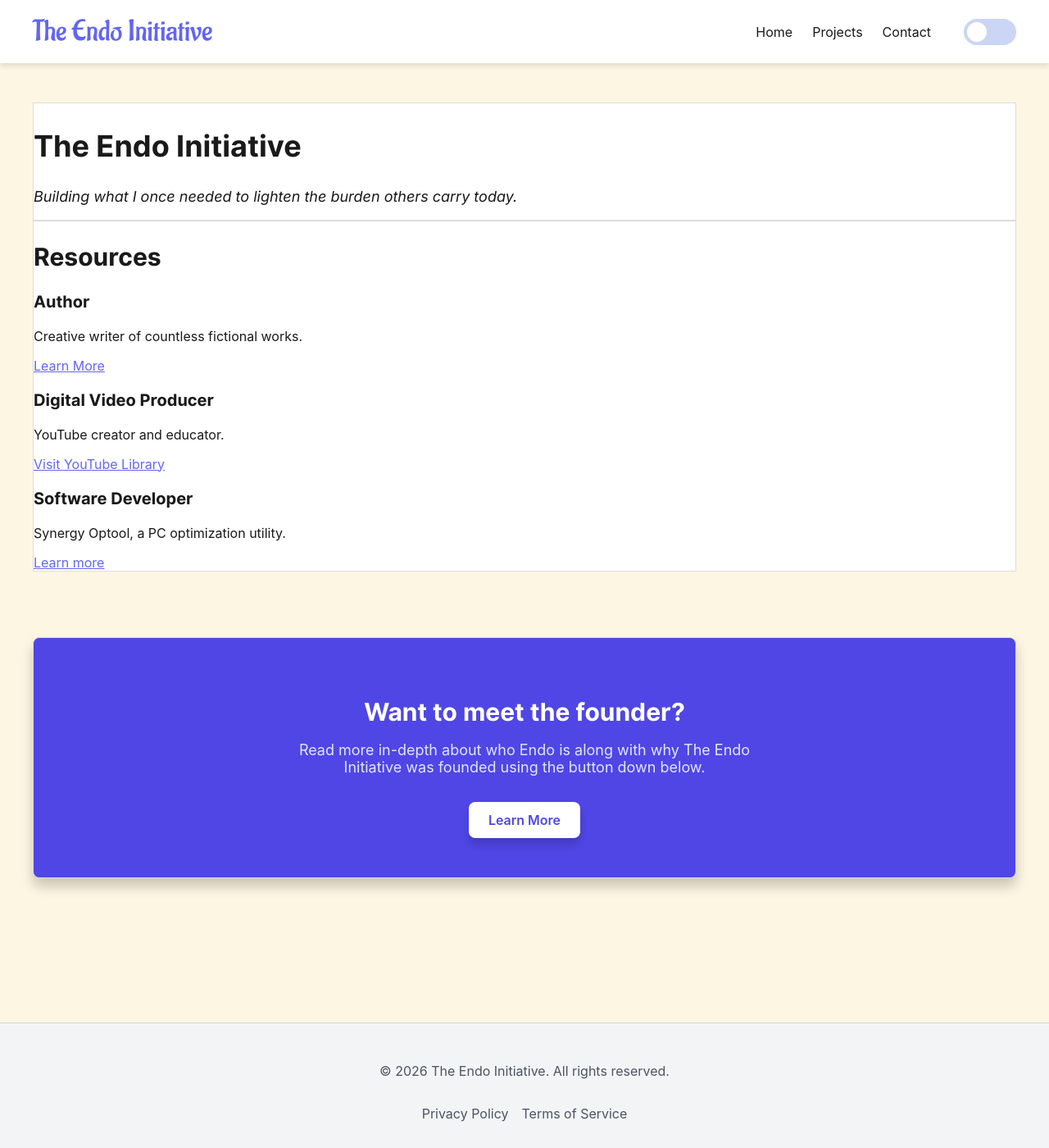
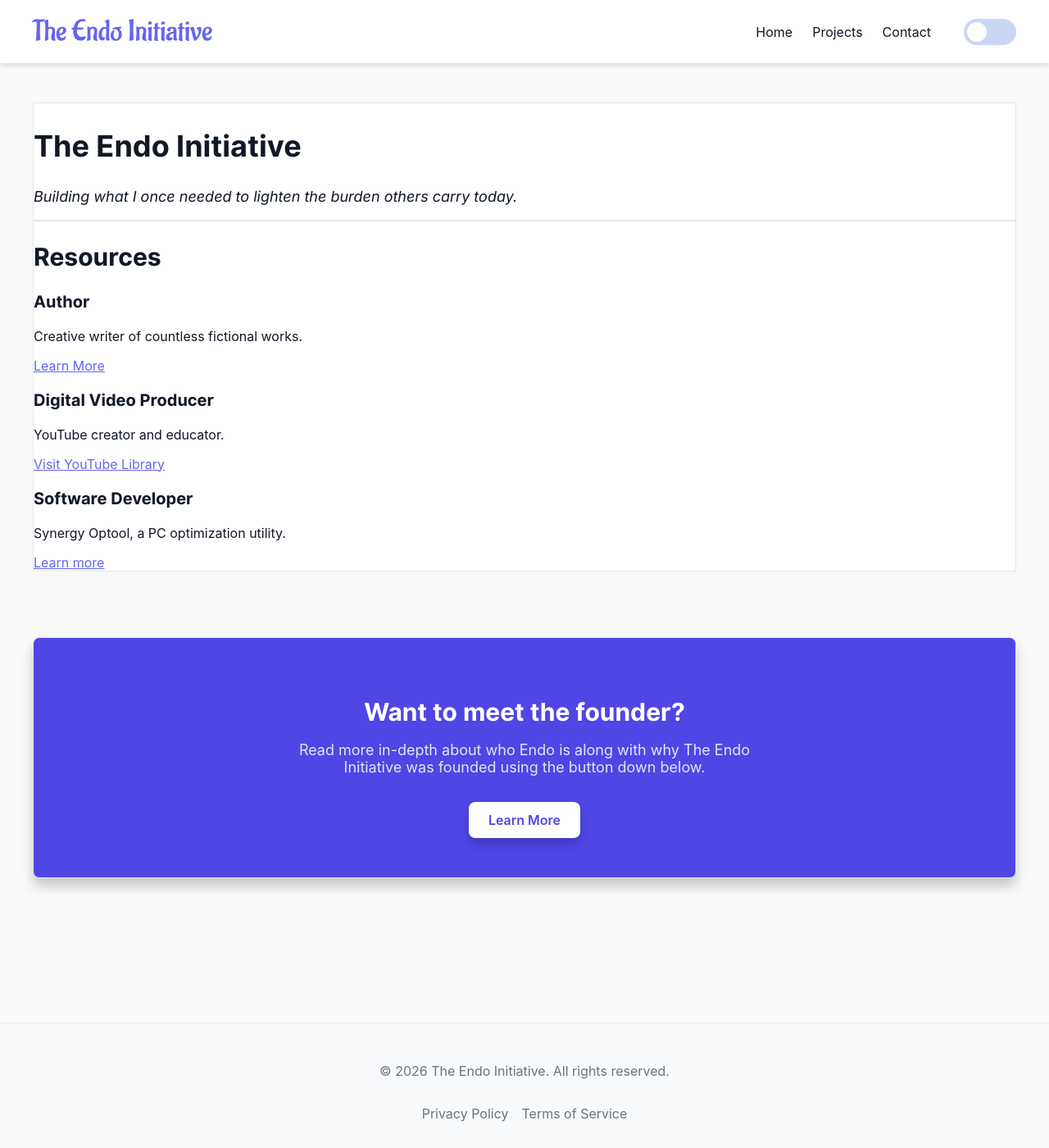
Before and after one commit to Endo-Kazuki/EndoInitiative, a Jekyll site: the page built from index.html, in a window 1280 px wide and 1400 px high. Shown: the whole window at 82% size. Built offline with Jekyll 4.4.1, drawn with Linux system fonts in a browser that asks for light colours; some web fonts are replaced.

Commit message:
Update style.css

```diff
--- a/assets/css/style.css
+++ b/assets/css/style.css
@@ -1,33 +1,33 @@
 /* ===== Light/Dark mode variables ===== */
 
-/* LIGHT MODE — default */
+/* LIGHT MODE — refined */
 :root {
   /* Core */
-  --bg: #fdf6e3;          /* soft cream background */
-  --text: #1a1a1a;        /* dark text */
+  --bg: #fafafa;
+  --text: #111827;
 
   /* Surfaces */
-  --card: #ffffff;        /* card / section background */
-  --border: #dcdcdc;      /* light gray border */
+  --card: #ffffff;
+  --border: #e5e7eb;
 
   /* Accent */
-  --primary: #6366f1;     /* indigo for links/buttons */
+  --primary: #6366f1;      /* keep — great choice */
   --primary-soft: #e0e7ff;
 
   /* Header / Nav */
   --header-bg: #ffffff;
-  --header-text: #1a1a1a;
+  --header-text: #111827;
 
   /* Footer */
-  --footer-bg: #f3f4f6;
-  --footer-text: #4b5563;
-  --footer-border: #d1d5db;
+  --footer-bg: #f9fafb;
+  --footer-text: #6b7280;
+  --footer-border: #e5e7eb;
 }
 
 /* DARK MODE — your current colors */
 [data-theme="dark"] {
-  --bg: #2a3649;           /* Tailwind bg-gray-900 */
-  --text: #f3f4f6;         /* Tailwind text-gray-100 */
+  --bg: #2a3649;
+  --text: #f3f4f6;
 
   --card: #1e293b;
   --border: #334155;
@@ -35,7 +35,7 @@
   --primary: #818cf8;
   --primary-soft: #1e1b4b;
 
-  --header-bg: #1f2937;    /* Tailwind bg-gray-800 */
+  --header-bg: #1f2937;
   --header-text: #e5e7eb;
 
   --footer-bg: #1f2937;
```
